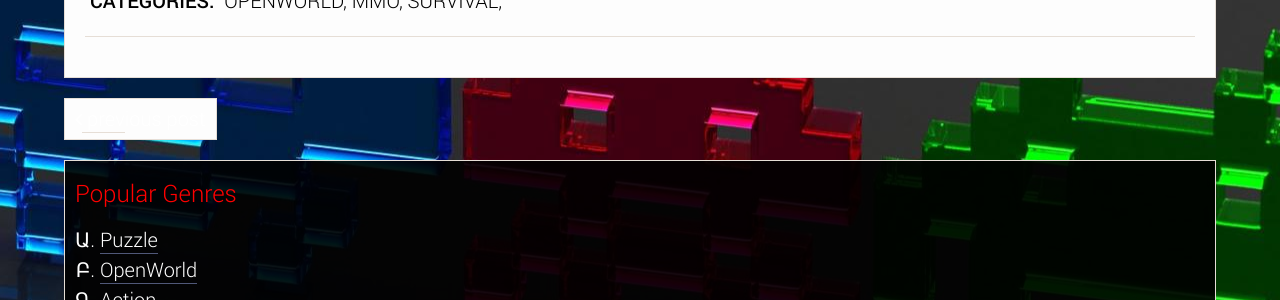
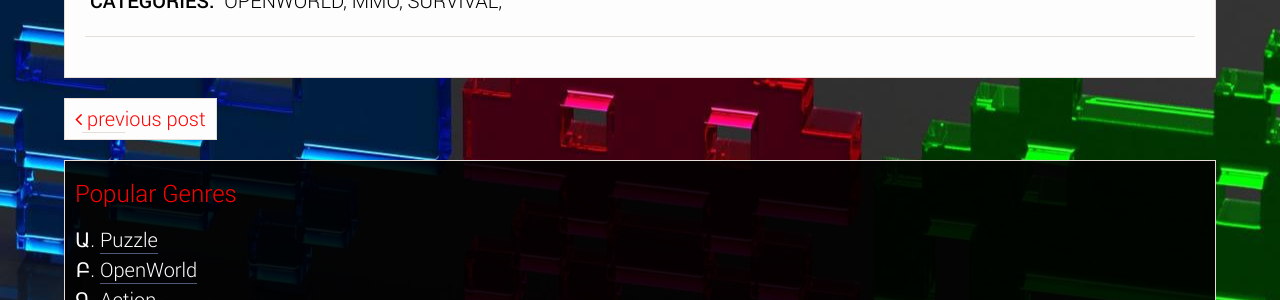
Before and after one commit to NowlasWolf/DesignTeam3, a Jekyll site: the page built from _posts/2020-5-11-last_oasis.md, in a window 1280 px wide. Shown: the part 4413-4713 px from the top of the page. Built offline with Jekyll 4.4.1, drawn with Linux system fonts in a browser that asks for light colours.

Commit message:
Page previous and next

```diff
--- a/css/secondary.css
+++ b/css/secondary.css
@@ -33,6 +33,10 @@ body {
 .post_content ul li a{
     color: black;
 }
+/* Page previous and next */
+.post_nav a{
+    color: red;
+}
 footer {
     background-color: black;
 }
```
